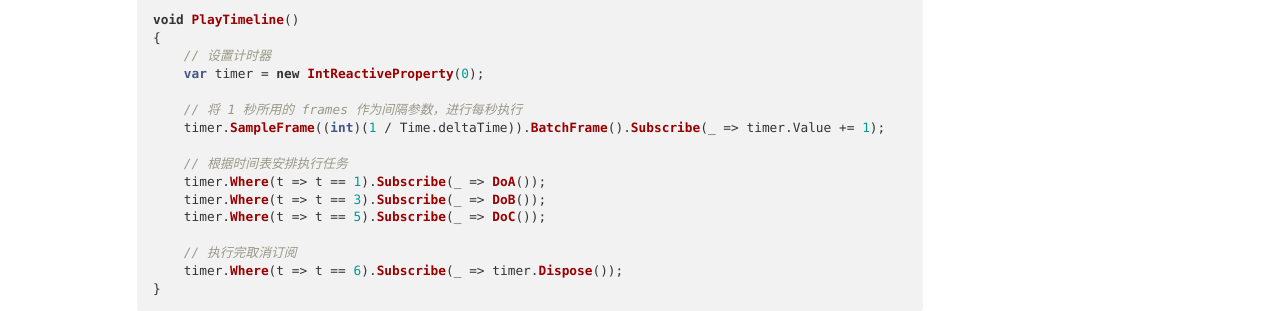
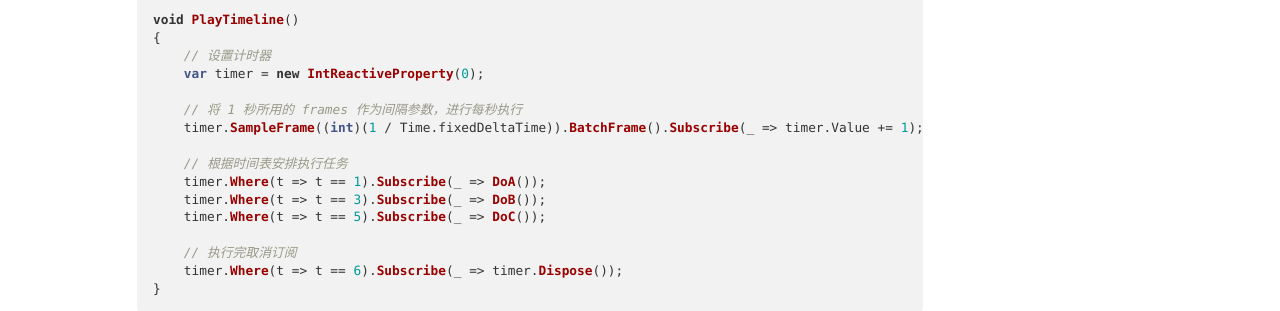
Before and after one commit to tjcccc/tjcccc.github.io, a Jekyll site: the page built from _posts/2018-07-22-unirx-timeline.md, in a window 1280 px wide. Shown: the part 1025-1336 px from the top of the page. Built offline with Jekyll 4.4.1, drawn with Linux system fonts in a browser that asks for light colours; nearby versions of some CDN libraries.

Commit message:
Update post.

```diff
--- a/_posts/2018-07-22-unirx-timeline.md
+++ b/_posts/2018-07-22-unirx-timeline.md
@@ -47,7 +47,7 @@ void PlayTimeline()
     var timer = new IntReactiveProperty(0);
 
     // 将 1 秒所用的 frames 作为间隔参数，进行每秒执行
-    timer.SampleFrame((int)(1 / Time.deltaTime)).BatchFrame().Subscribe(_ => timer.Value += 1);
+    timer.SampleFrame((int)(1 / Time.fixedDeltaTime)).BatchFrame().Subscribe(_ => timer.Value += 1);
 
     // 根据时间表安排执行任务
     timer.Where(t => t == 1).Subscribe(_ => DoA());
```
Also changed, not shown: _drafts/2018/180722-UniRxTimeline.md (+1 -1 lines).
